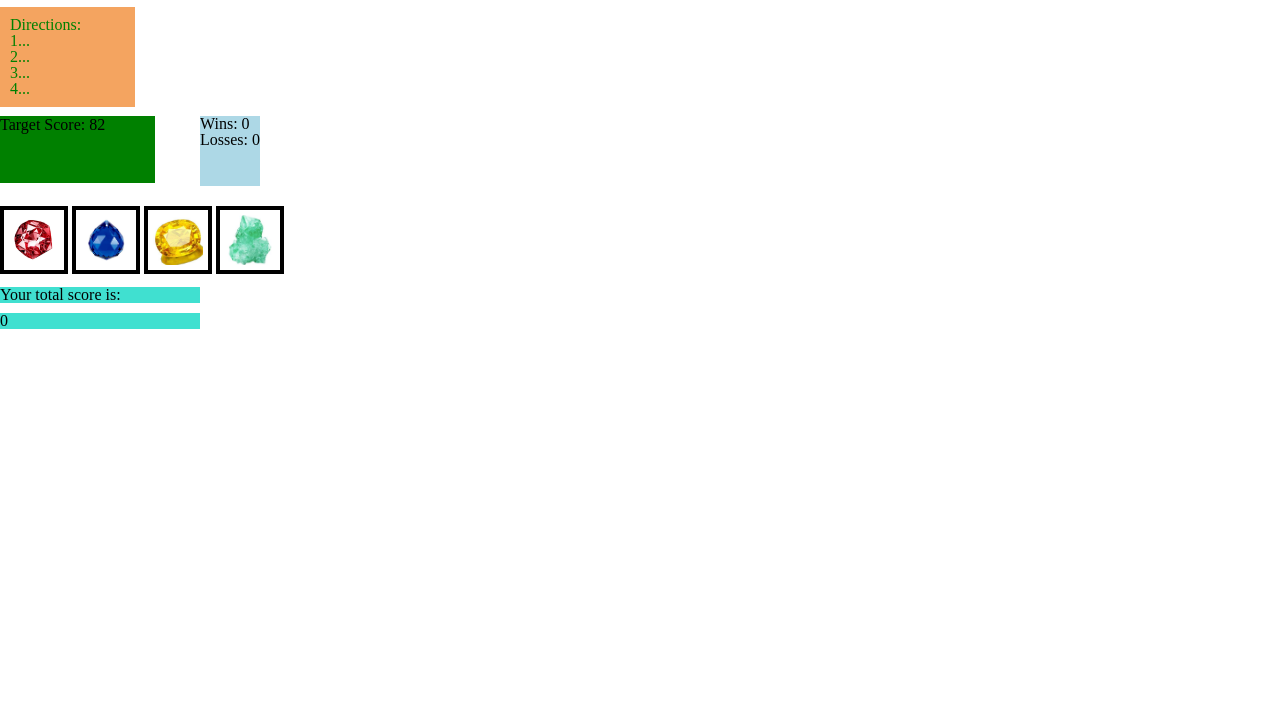
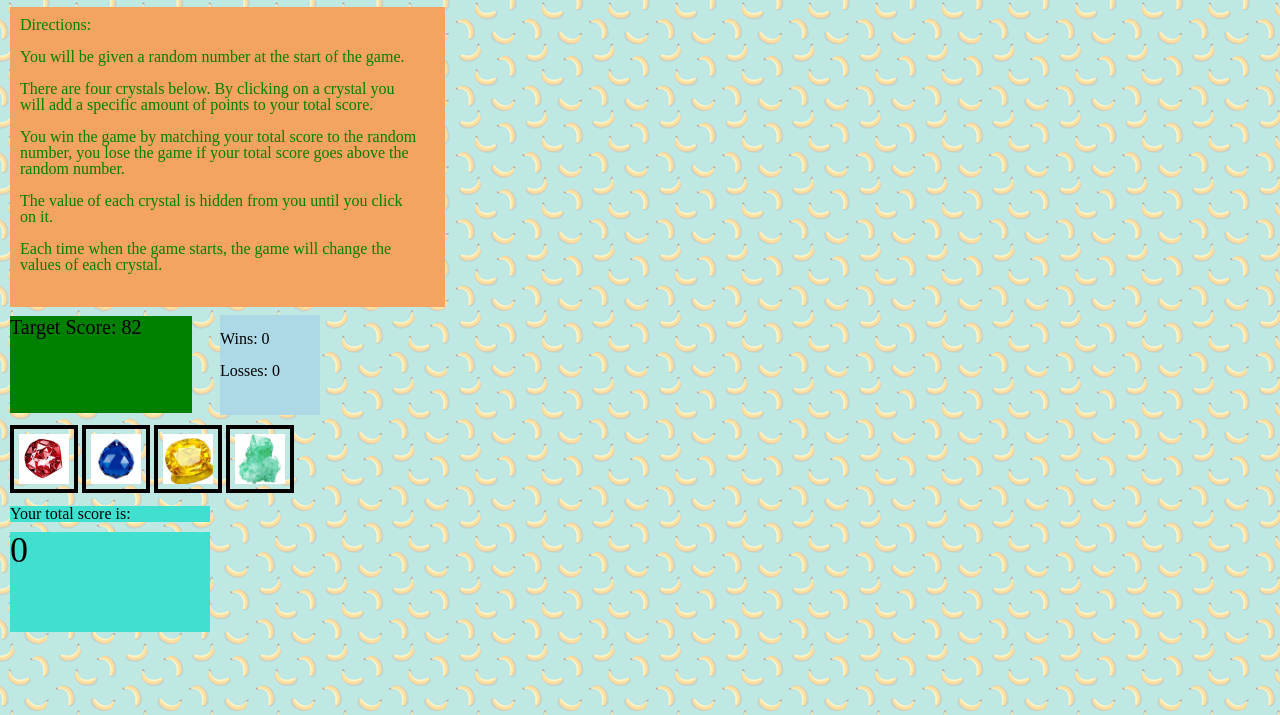
Before and after one commit to noetinger/unit-4-game, a plain HTML site: page index.html in a window 1280 px wide. Shown: the part 85-800 px from the top of the page. Drawn offline with nearby package versions, Linux system fonts and the light colour scheme.

Commit message:
Final Update

```diff
--- a/assets/css/style.css
+++ b/assets/css/style.css
@@ -9,6 +9,7 @@ h1 {
     margin-bottom: 10px;
     width: 180px;
     text-align: center;
+    margin-left: 10px;
 }
 
 #directions {
@@ -16,35 +17,44 @@ h1 {
     background-color: sandybrown;
     padding: 10px;
     padding-right: 25px;
-    width: 100px;
+    width: 400px;
+    height: 280px;
     margin-bottom: 10px;
+    margin-left: 10px;
 }
 
 #random-number{
     color:black;
     background-color: green;
-    padding-bottom: 50px;
+    padding-bottom: 75px;
     padding-right: 50px;
+    margin-left: 10px;
+    font-size: 20px;
 }
 
 #standings{
-    margin-left: 200px;
+    margin-left: 220px;
     background-color: lightblue;
-    width: 60px;
-    margin-top: -17px;
-    padding-bottom: 38px;
+    width: 100px;
+    height: 100px;
+    margin-top: -22px;
 }
 
 #total-score-heading{
     margin-top: 10px;
     background-color: turquoise;
     width: 200px;
+    margin-left: 10px;
 }
 
 #score{
+    font-size: 36px;
+    font-display: bold;
     margin-top: 10px;
     background-color: turquoise;
     width: 200px;
+    height: 100px;
+    margin-left: 10px;
 }
 
 #crystal-one{
@@ -52,7 +62,8 @@ h1 {
     width: 50px;
     padding: 5px;
     border: 4px solid black;
-    margin-top: 20px;
+    margin-top: 10px;
+    margin-left: 10px;
 }
 
 #crystal-two{
--- a/assets/javascript/game.js
+++ b/assets/javascript/game.js
@@ -21,6 +21,7 @@ crystalNumFour = Math.floor((Math.random() * 12 ) + 1);
 //Win Game and Reset
 function comparisonCheck(){
     if (userScore === goalRandomNumber){
+    $("#result").text("You Win!");
     (numberOfWins++);
     $("#number-of-wins").text("Wins: " + numberOfWins);
     goalRandomNumber = Math.floor((Math.random() * 120) + 19);
@@ -36,6 +37,7 @@ function comparisonCheck(){
 
     //Lose Game and Reset
     else if (userScore > goalRandomNumber){
+    $("#result").text("You lose!");
     (numberOfLosses++);
     $("#number-of-losses").text("Losses: " + numberOfLosses);
     goalRandomNumber = Math.floor((Math.random() * 120) + 19);
--- a/index.html
+++ b/index.html
@@ -7,11 +7,10 @@
         <title>Crystals Collector</title>
         <link rel="stylesheet" href="Assets/css/reset.css" type="text/css">
         <link rel="stylesheet" href="Assets/css/style.css" type="text/css">
-
         <script type="text/javascript" src="https://cdnjs.cloudflare.com/ajax/libs/jquery/3.2.1/jquery.min.js"></script>
 
     </head>
-    <body>
+    <body background="assets/images/bananas.png">
         <main>
             <!--Heading-->
             <div>
@@ -22,22 +21,32 @@
             <div id="directions">
                 Directions:
                 <br>
-                1...
                 <br>
-                2...
+                You will be given a random number at the start of the game.
                 <br>
-                3...
                 <br>
-                4...
+                There are four crystals below. By clicking on a crystal you will add a specific amount of points to your total score.
+                <br>
+                <br>
+                You win the game by matching your total score to the random number, you lose the game if your total score goes above the random number.
+                <br>
+                <br>
+                The value of each crystal is hidden from you until you click on it.
+                <br>
+                <br>
+                Each time when the game starts, the game will change the values of each crystal.
             </div>
 
             <!--Random Number Box-->
-            <di id="row1">
+            <div id="row1">
                 <h2><span id="random-number"></span></h2>
 
             <!--Wins/Losses-->
                 <div id="standings">
+                    <h3><span id="result"></span></h3>
+                    <br>
                     <h3><span id="number-of-wins"></span></h3>
+                    <br>
                     <h3><span id="number-of-losses"></span></h3>
                 </div>
             </div>
```
Also changed, not shown: assets/images/bananas.png (added).
